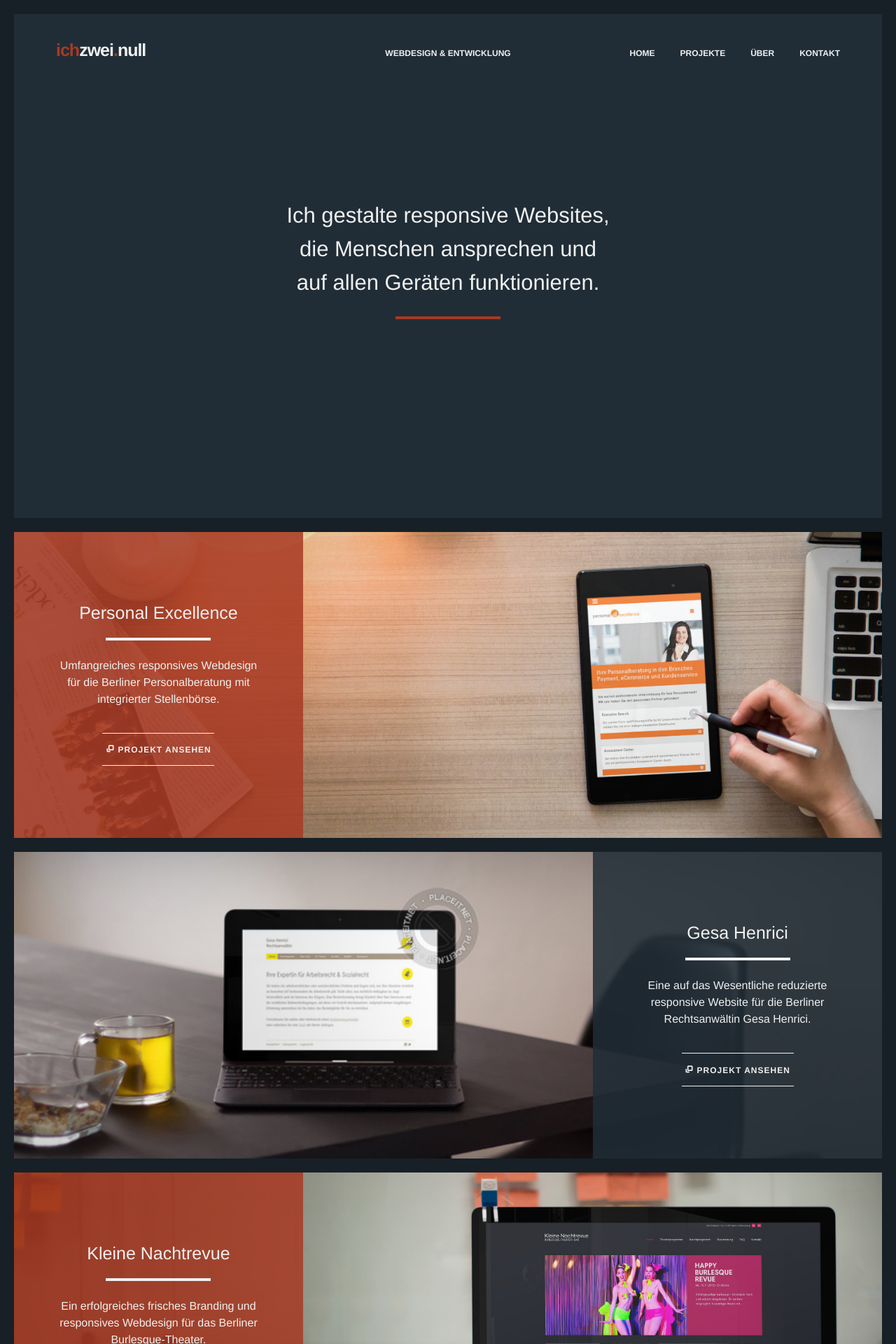
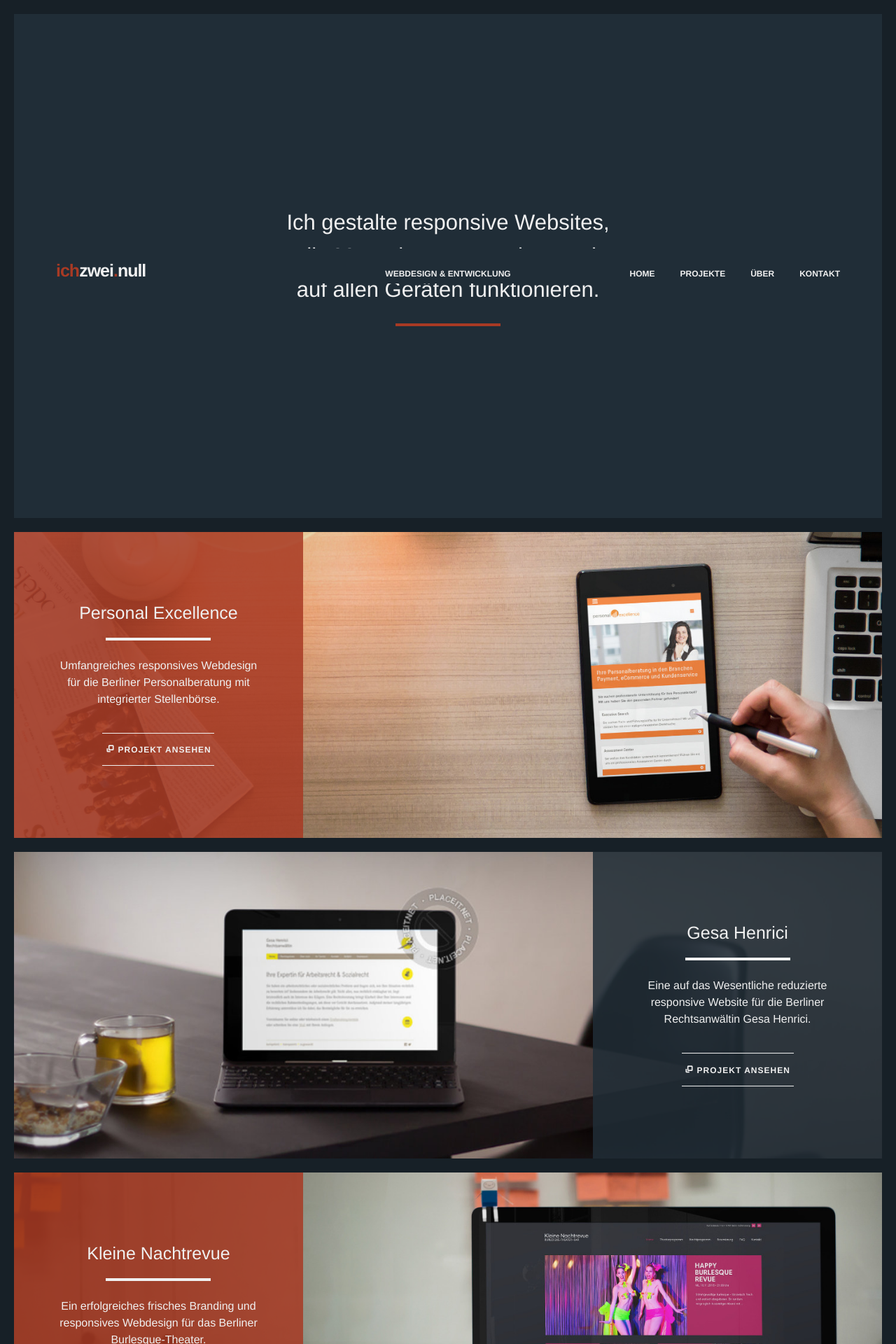
Before and after one commit to rschach/ichzweinull, a Jekyll site: the page built from index.html, in a window 1280 px wide. Shown: the top 1920 px of the page at 70% size. Built offline with Jekyll 4.4.1, drawn with Linux system fonts in a browser that asks for light colours; nearby versions of some CDN libraries; some web fonts are replaced; comment, search, counter and statistics services are not loaded.

Commit message:
Refactor home container

```diff
--- a/css/main.css
+++ b/css/main.css
@@ -1035,6 +1035,9 @@
   display: -webkit-flex;
   display: -ms-flexbox;
   display: flex;
+  -webkit-align-items: center;
+      -ms-flex-align: center;
+          align-items: center;
   min-height: 72.5vh; }
   @media screen and (min-width: 600px) {
     .home, .thanks {
@@ -1046,16 +1049,9 @@
     .home, .thanks {
       min-height: 82.5vh; } }
   .home .container, .thanks .container {
-    margin: 20vh auto 0; }
-    @media screen and (min-width: 600px) {
-      .home .container, .thanks .container {
-        margin: 21vh auto 0; } }
-    @media screen and (min-width: 1000px) {
-      .home .container, .thanks .container {
-        margin: 24vh auto 0; } }
-    @media screen and (min-width: 1400px) {
-      .home .container, .thanks .container {
-        margin: 27.5vh auto 0; } }
+    margin: 0 auto; }
+    .home .container h1, .thanks .container h1 {
+      margin: 0; }
     .home .container p, .thanks .container p {
       text-align: center; }
 
```
Also changed, not shown: _sass/3-layout/_home.sass (+4 -9 lines).
